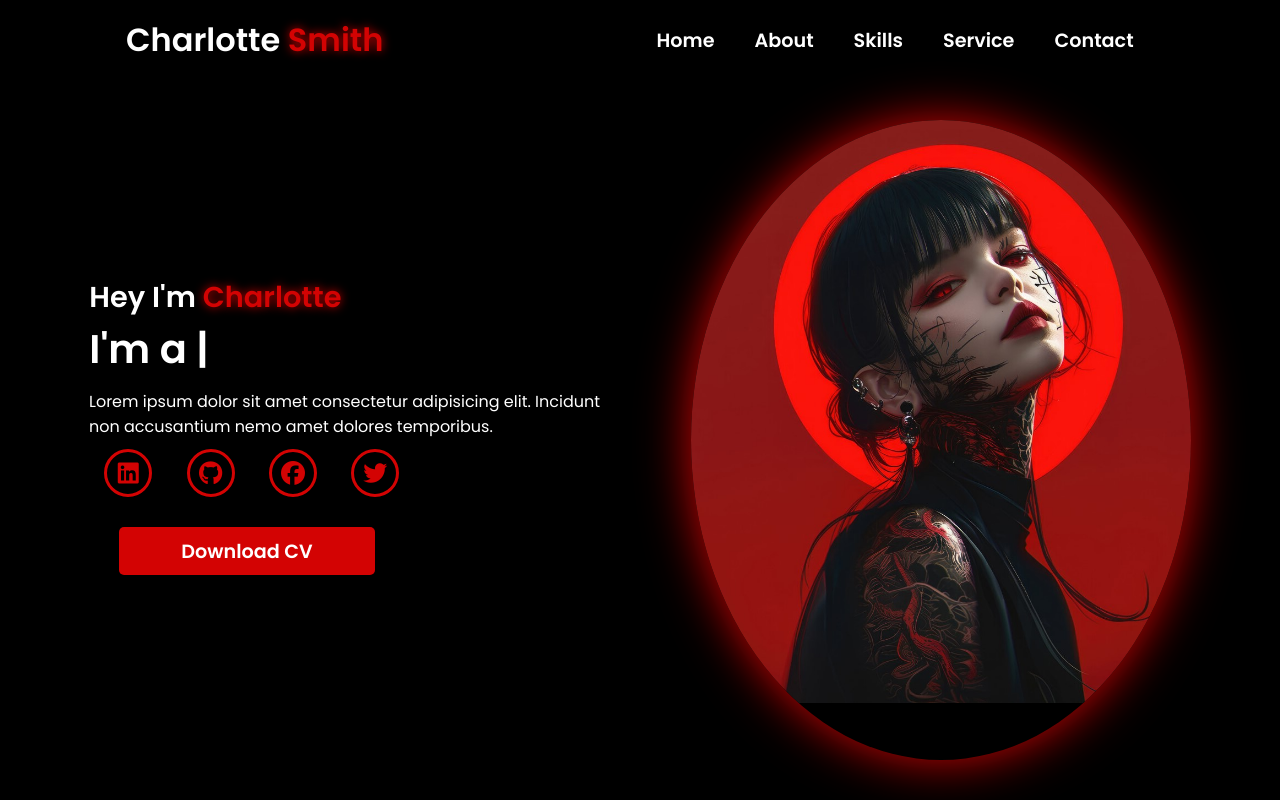
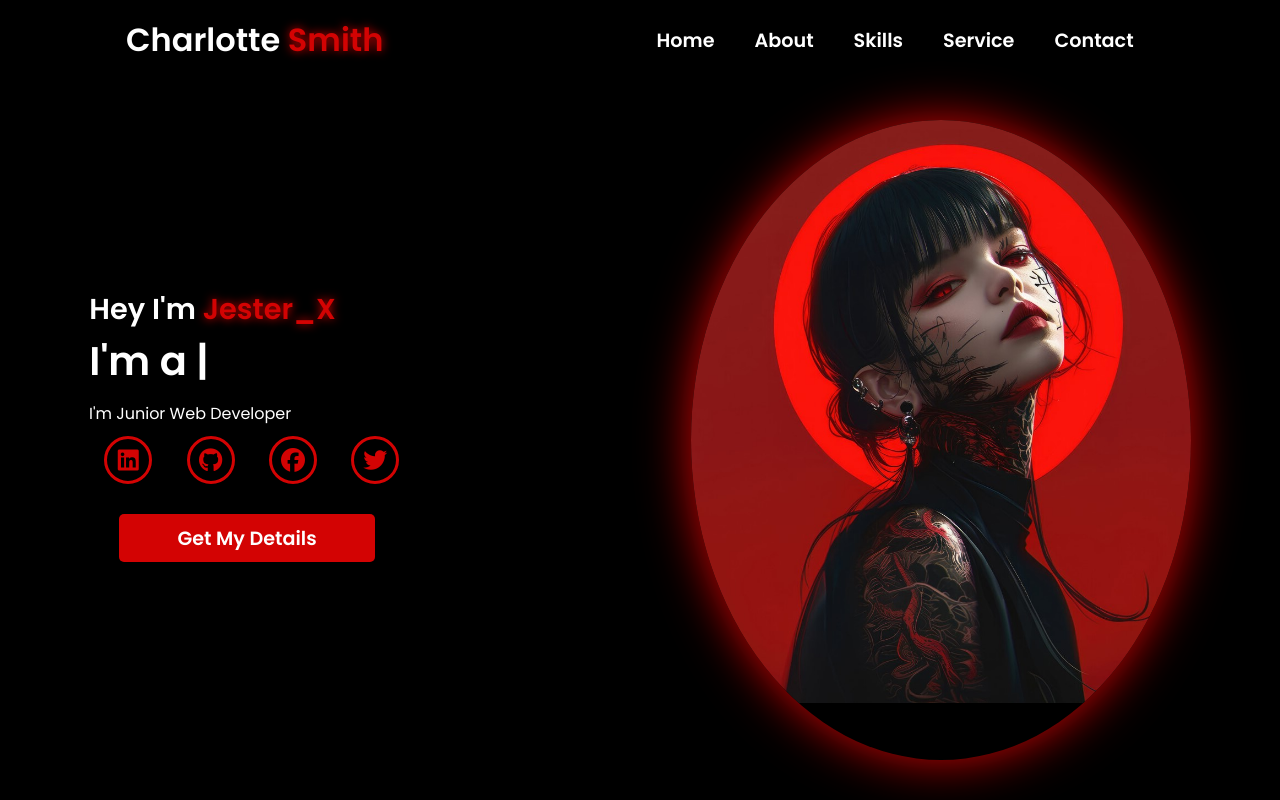
Before and after one commit to gamingsithu009-maker/jester, a plain HTML site: page index.html in a window 1280 px wide. Drawn offline with nearby package versions, Linux system fonts and the light colour scheme.

Commit message:
Modify name and button text in index.html
Updated the name from 'Charlotte' to 'Jester_X' and changed button text.

```diff
--- a/index.html
+++ b/index.html
@@ -37,9 +37,9 @@
     <section>
         <div class="main-container">
             <div class="content">
-                <h1 data-aos="fade-left" data-aos-duration="1500" data-aos-delay="700">Hey I'm <span>Charlotte</span></h1>
+                <h1 data-aos="fade-left" data-aos-duration="1500" data-aos-delay="700">Hey I'm <span>Jester_X</span></h1>
                 <div data-aos="fade-right" data-aos-duration="1500" data-aos-delay="900" class="typewriter">I'm a <span class="typewriter-text"></span><label for="">|</label></div>
-                <p data-aos="flip-down" data-aos-duration="1500" data-aos-delay="1100">Lorem ipsum dolor sit amet consectetur adipisicing elit. Incidunt non accusantium nemo amet dolores temporibus.</p>
+                <p data-aos="flip-down" data-aos-duration="1500" data-aos-delay="1100">I'm Junior Web Developer</p>
                 <div class="social-links">
                     <a data-aos="fade-up" data-aos-duration="1500" data-aos-delay="1300"><i class="fa-brands fa-linkedin"></i></a>
                     <a href="#" data-aos="fade-up" data-aos-duration="1500" data-aos-delay="1400"><i class="fa-brands fa-github"></i></a>
@@ -47,7 +47,7 @@
                     <a href="#" data-aos="fade-up" data-aos-duration="1500" data-aos-delay="1600"><i class="fa-brands fa-twitter"></i></a>
                 </div>
                 <div class="btn" data-aos="zoom-out" data-aos-duration="1500" data-aos-delay="1800">
-                    <button>Download CV</button>
+                    <button>Get My Details</button>
                 </div>
             </div>
             <div class="image" data-aos="zoom-in" data-aos-duration="3000">
@@ -61,4 +61,5 @@
     </script>
     <script src="script.js"></script>
 </body>
+
 </html>
```
